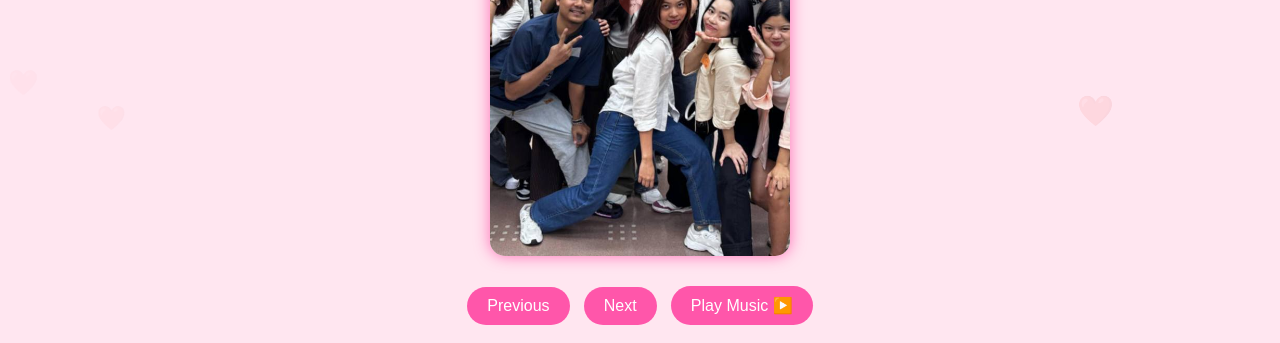
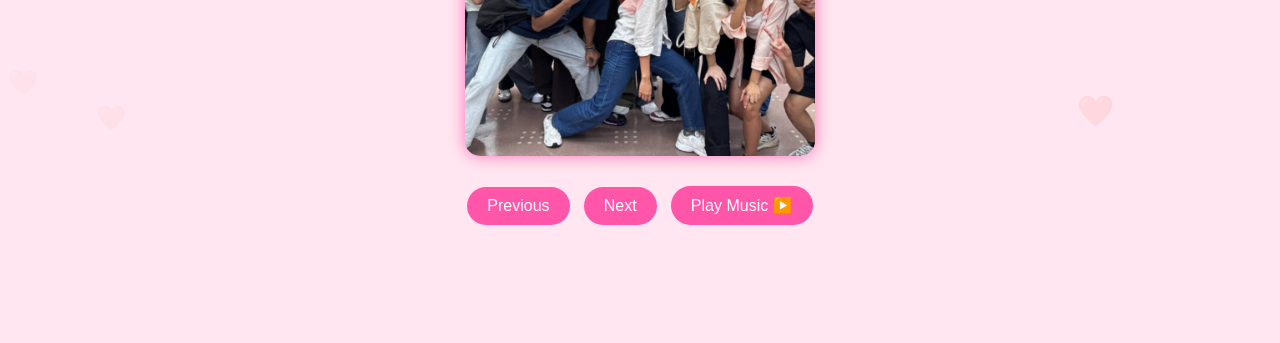
Before and after one commit to Sam-yy/For-my-love, a plain HTML site: page index.html in a window 1280 px wide. Shown: the part 613-956 px from the top of the page. After the commit the page ends 856 px from the top, so only its background shows below. Drawn offline with Linux system fonts and the light colour scheme.

Commit message:
Update index.html

```diff
--- a/index.html
+++ b/index.html
@@ -48,8 +48,8 @@
   }
   /* Photo slideshow */
   #slideshow {
-    width: 300px;
-    height: 500px;
+    width: 350px;
+    height: 400px;
     margin: 20px auto;
     border-radius: 15px;
     box-shadow: 0 0 15px #ff3399aa;
```
